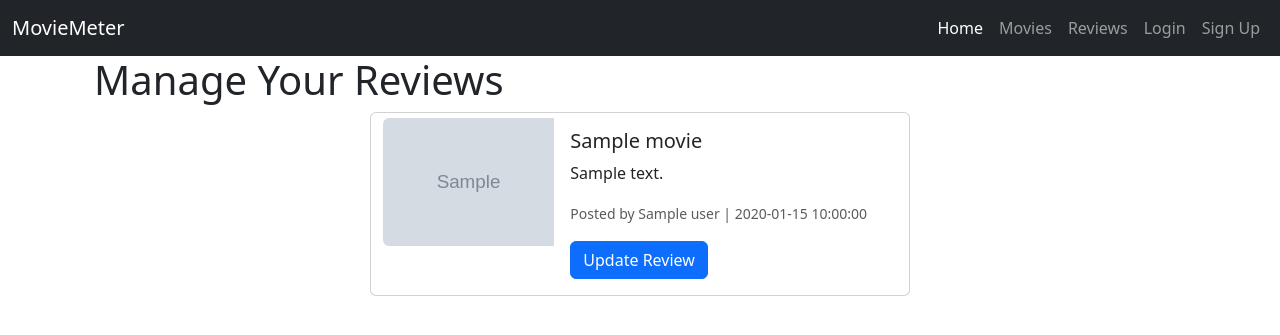
After one commit to leellismith/MovieMeter, a Flask app: page /manage_reviews in a window 1280 px wide. The commit adds this page. Shown: the top 335 px of the page. Run offline with Flask 3, Linux system fonts and the light colour scheme; grey boxes marked "Sample" are stand-in pictures; a database or web service that is not in the repository returns one stand-in record (values such as "Sample title"); some libraries are stand-ins or nearby versions.

Commit message:
Added manage_reviews page and update functionality

```diff
--- a/app.py
+++ b/app.py
@@ -180,10 +180,36 @@ def reviews():
     return render_template("reviews.html", reviews=reviews)
 
 
+@app.route("/manage_reviews", methods=["GET"])
+def manage_reviews():
+    user = session.get("user")
+    reviews = list(mongo.db.reviews.find({"user": user}))
+    return render_template("manage_reviews.html", reviews=reviews)
+
+
 @app.route("/manage_reviews/<review_id>", methods=["GET", "POST"])
-def manage_reviews(review_id):
+def edit_review(review_id):
     review = mongo.db.reviews.find_one({"_id": ObjectId(review_id)})
-    return render_template("manage_reviews", review=review)
+
+    if request.method == "POST":
+        edit_review = request.form.get("review")
+
+        if not edit_review:
+            flash("A review field can't be empty.")
+            return render_template("manage_reviews.html", review=review)
+
+        if len(edit_review) > 200:
+            flash("A review must be 200 characters or less.")
+            return render_template("manage_reviews.html", review=review)
+
+        mongo.db.reviews.update_one(
+            {"_id": ObjectId(review_id)},
+            {"$set": {"review": edit_review, "timestamp": datetime.datetime.utcnow()}}
+        )
+        flash("You have updated your review.")
+        return redirect(url_for("manage_reviews"))
+
+    return render_template("manage_reviews.html",  reviews=[], review=review)
 
 
 # Help Functions
--- a/templates/base.html
+++ b/templates/base.html
@@ -53,7 +53,7 @@
                                 <a class="nav-link" href="{{ url_for('add_review') }}">Add Review</a>
                             </li>
                             <li class="nav-item">
-                                <a class="nav-link" href="#">Manage Reviews</a>
+                                <a class="nav-link" href="{{ url_for('manage_reviews') }}">Manage Reviews</a>
                             </li>
                             <li class="nav-item">
                                 <a class="nav-link" href="{{ url_for('logout') }}">Log Out</a>
--- /dev/null
+++ b/templates/manage_reviews.html
@@ -0,0 +1,52 @@
+{% extends "base.html" %}
+{% block content %}
+
+
+<div class="container">
+    <div class="row justify-content-center">
+        <h1>Manage Your Reviews</h1>
+    </div>
+    <div class="row justify-content-center">
+        {% for review in reviews %}
+        <div class="card mb-3" style="max-width: 540px;">
+            <div class="row g-0">
+                <div class="col-md-4">
+                    <img src="{{ review.image_url }}" class="img-fluid rounded-start" alt="{{ review.movie }}">
+                </div>
+                <div class="col-md-8">
+                    <div class="card-body">
+                        <h5 class="card-title">{{ review.movie }}</h5>
+                        <p class="card-text">{{ review.review }}</p>
+                        <p class="card-text">
+                            <small class="text-muted">
+                                Posted by {{ review.user }} | {{ review.timestamp.strftime('%Y-%m-%d %H:%M:%S') }}
+                            </small>
+                        </p>
+                        <a class="btn btn-primary" href="{{ url_for('edit_review', review_id=review._id) }}">Update Review</a>
+                    </div>
+                </div>
+            </div>
+        </div>
+        {% endfor %}
+    </div>
+</div>
+
+    <!-- Edit a specific review -->
+    {% if review %}
+    <div class="mt-4">
+        <h2>Edit Review</h2>
+        <form method="POST" action="{{ url_for('edit_review', review_id=review._id) }}">
+            <div class="mb-3">
+                <label for="review" class="form-label">Review Text</label>
+                <textarea class="form-control" id="review" name="review" rows="3">{{ review.review }}</textarea>
+            </div>
+            <button type="submit" class="btn btn-success">Update Review</button>
+        </form>
+    </div>
+    {% endif %}
+</div>
+
+
+
+
+{% endblock %}
```
